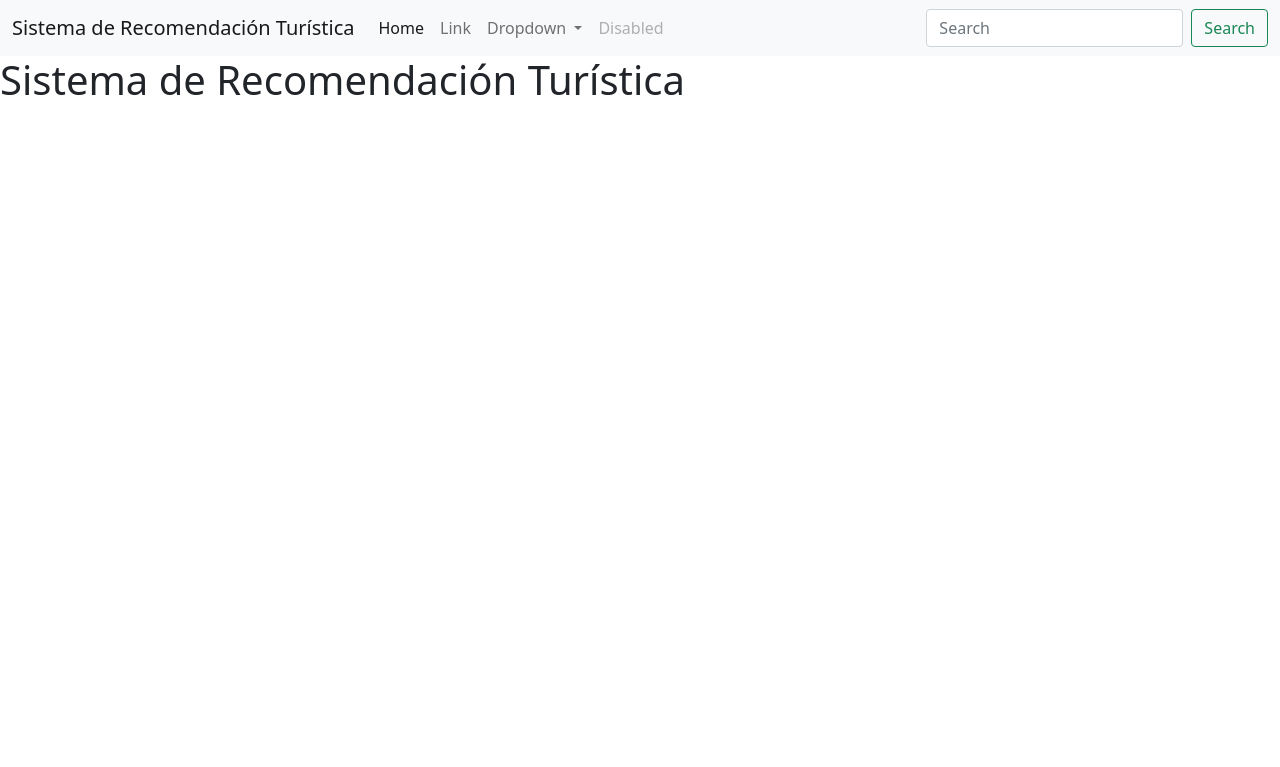
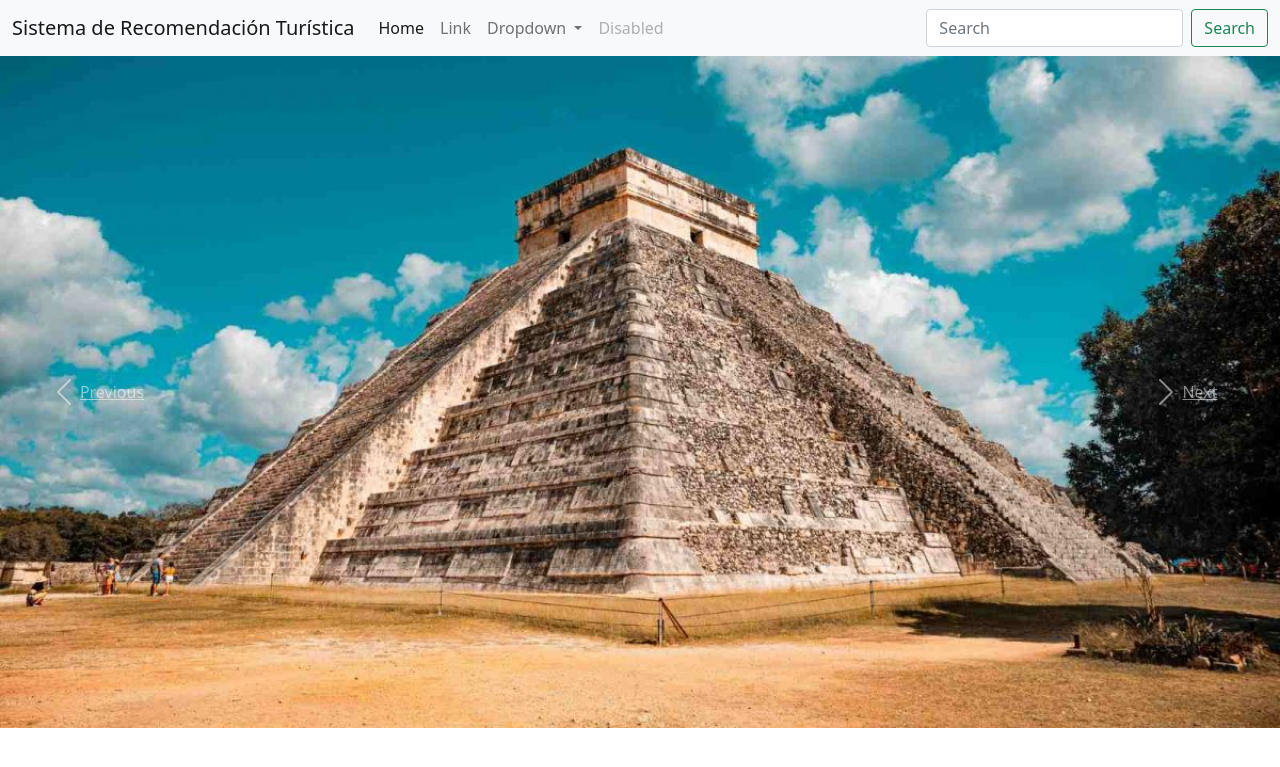
Before and after one commit to gnahumx/webApp, a Flask app: page / in a window 1280 px wide. Shown: the top 767 px of the page. Run offline with Flask 2, Linux system fonts and the light colour scheme.

Commit message:
carrusel

```diff
--- a/app/templates/index.html
+++ b/app/templates/index.html
@@ -1,5 +1,30 @@
 {% extends "layout.html" %}
 
 {% block content %}
-<h1>Sistema de Recomendación Turística</h1>
+  <div id="carouselExampleIndicators" class="carousel slide" data-ride="carousel">
+    <ol class="carousel-indicators">
+      <li data-target="#carouselExampleIndicators" data-slide-to="0" class="active"></li>
+      <li data-target="#carouselExampleIndicators" data-slide-to="1"></li>
+      <li data-target="#carouselExampleIndicators" data-slide-to="2"></li>
+    </ol>
+    <div class="carousel-inner">
+      <div class="carousel-item active">
+        <img class="d-block w-100" src="{{ url_for('static', filename='images/Slide1.jpg')}}" alt="First slide">
+      </div>
+      <div class="carousel-item">
+        <img class="d-block w-100" src="{{ url_for('static', filename='images/Slide2.jpg')}}" alt="Second slide">
+      </div>
+      <div class="carousel-item">
+        <img class="d-block w-100" src="{{ url_for('static', filename='images/Slide3.jpg')}}" alt="Third slide">
+      </div>
+    </div>
+    <a class="carousel-control-prev" href="#carouselExampleIndicators" role="button" data-slide="prev">
+      <span class="carousel-control-prev-icon" aria-hidden="true"></span>
+      <span class="sr-only">Previous</span>
+    </a>
+    <a class="carousel-control-next" href="#carouselExampleIndicators" role="button" data-slide="next">
+      <span class="carousel-control-next-icon" aria-hidden="true"></span>
+      <span class="sr-only">Next</span>
+    </a>
+  </div>
 {% endblock %}
```
Also changed, not shown: app/static/images/Slide1.jpg (added), app/static/images/Slide2.jpg (added), app/static/images/Slide3.jpg (added).
